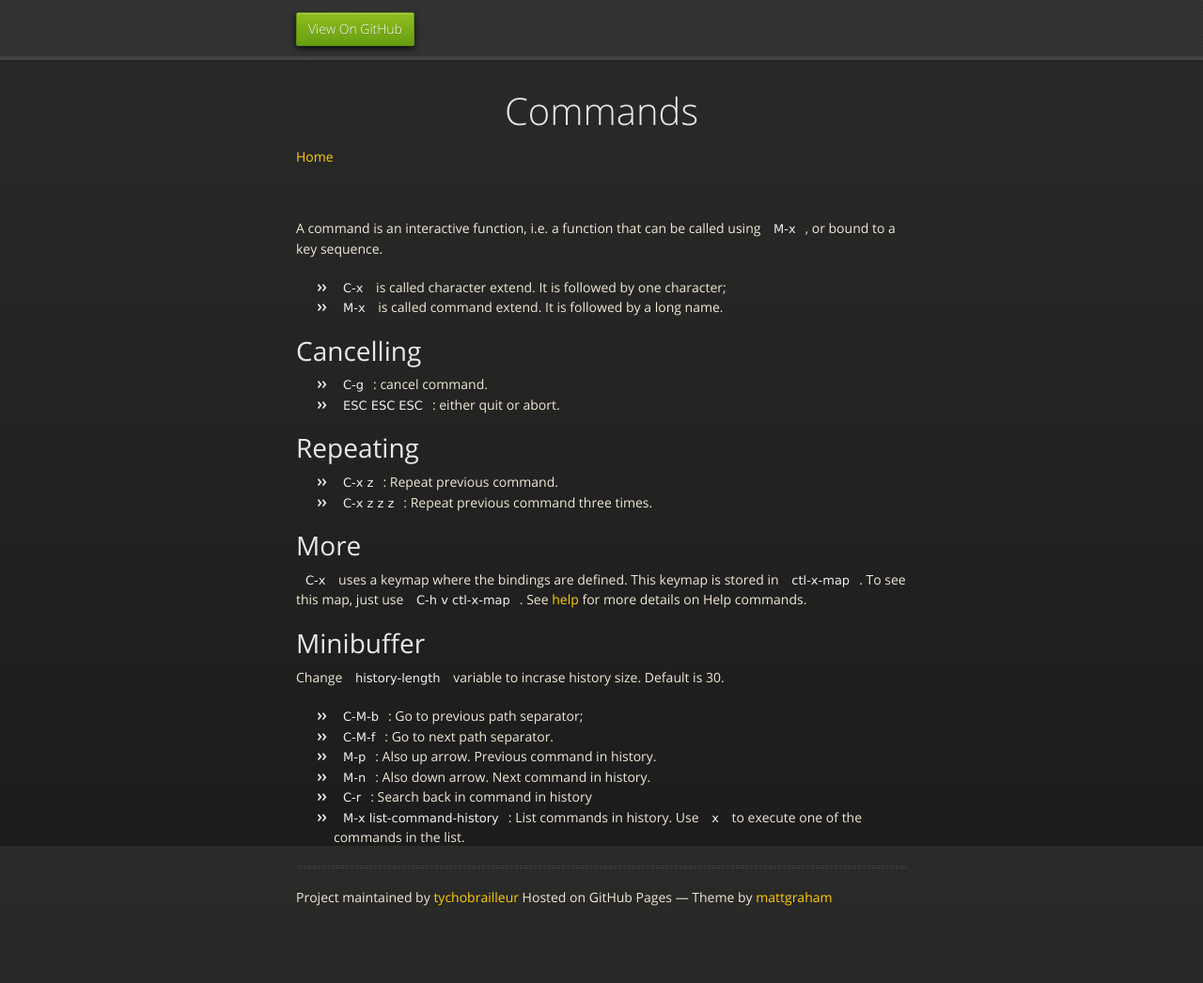
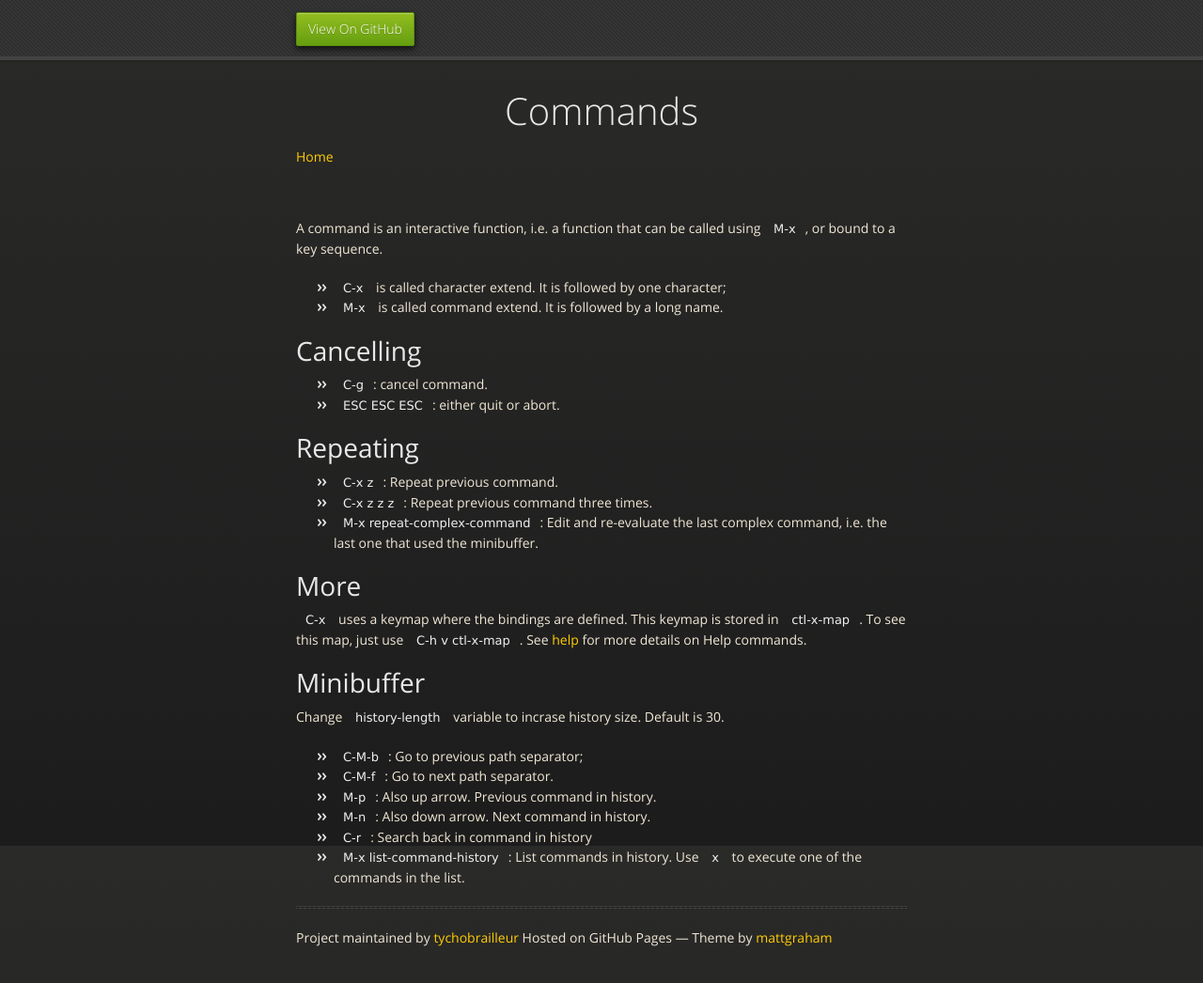
Before and after one commit to tychobrailleur/tychobrailleur.github.io, a Jekyll site: the page built from commands.md, in a window 1280 px wide and 1098 px high. Shown: the top 1046 px of the window at 94% size. Built offline with Jekyll 4.4.1, drawn with Linux system fonts in a browser that asks for light colours; nearby versions of some CDN libraries.

Commit message:
Repeat complext commands.

```diff
--- a/commands.md
+++ b/commands.md
@@ -17,6 +17,8 @@ A command is an interactive function, i.e. a function that can be called using `
 
 - `C-x z`: Repeat previous command.
 - `C-x z z z`: Repeat previous command three times.
+- `M-x repeat-complex-command`: Edit and re-evaluate the last complex
+  command, i.e. the last one that used the minibuffer.
 
 # More
 
```
